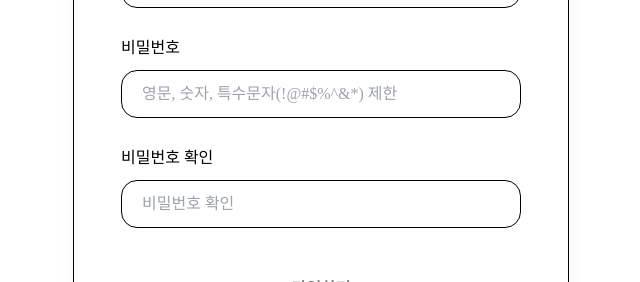
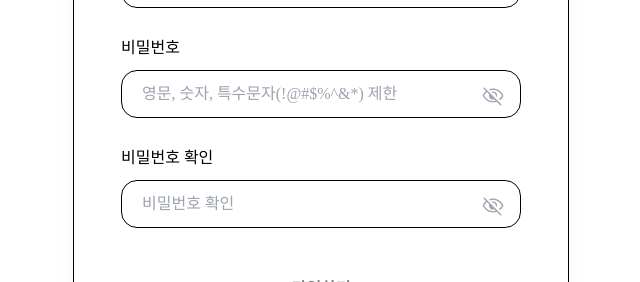
Before and after one commit to summerDev96/WHYNE_FE, a Next.js app: page /signup in a window 1280 px wide. Shown: the part 359-641 px from the top of the page, without its empty margins (319-959 px from the left). Built offline with nearby package versions, Linux system fonts and the light colour scheme; no server answers; a web font is replaced by a local one.

Commit message:
feat: FormInput 컴포넌트 비밀번호 아이콘 추가

```diff
--- a/src/components/common/FormInput.tsx
+++ b/src/components/common/FormInput.tsx
@@ -1,4 +1,4 @@
-import React from 'react';
+import React, { useState } from 'react';
 
 import {
   useFormContext,
@@ -8,6 +8,8 @@ import {
   type Path,
 } from 'react-hook-form';
 
+import PasswordIconOff from '@/assets/icons/visibility_off.svg';
+import PasswordIconOn from '@/assets/icons/visibility_on.svg';
 import Input from '@/components/common/Input';
 
 interface FormInputProps<T> {
@@ -24,6 +26,9 @@ const FormInput = <T extends FieldValues>(props: FormInputProps<T>) => {
   const methods = useFormContext();
   const { errors } = useFormState({ name });
 
+  const [passwordType, setPasswordType] = useState(type);
+  const isPassword = type === 'password';
+
   function getErrorMessage(errors: FieldErrors) {
     const errMsg = errors[name]?.message;
     const result = errMsg && typeof errMsg === 'string' ? errMsg : '';
@@ -32,10 +37,16 @@ const FormInput = <T extends FieldValues>(props: FormInputProps<T>) => {
 
   const { onChange: formOnChange, ...inputProps } = methods.register(name);
 
+  const togglePasswordIcon = () => {
+    setPasswordType((prev) => (prev === 'password' ? 'text' : 'password'));
+    console.log('아이콘 클릭 시 토글');
+  };
+
   return (
+    <div className='relative'>
       <Input
         {...inputProps}
-      type={type}
+        type={isPassword ? passwordType : type}
         id={id}
         name={name}
         placeholder={placeholder}
@@ -45,6 +56,15 @@ const FormInput = <T extends FieldValues>(props: FormInputProps<T>) => {
           onChange?.(e);
         }}
       />
+      {isPassword && (
+        <span
+          className='absolute right-4 top-1/2 -translate-y-1/2 w-6 h-6 text-gray-500'
+          onClick={togglePasswordIcon}
+        >
+          {passwordType === 'password' ? <PasswordIconOff /> : <PasswordIconOn />}
+        </span>
+      )}
+    </div>
   );
 };
 
```
Also changed, not shown: src/assets/icons/visibility_off.svg (added), src/assets/icons/visibility_on.svg (added). Lines whose indentation alone changed are shown as unchanged.
